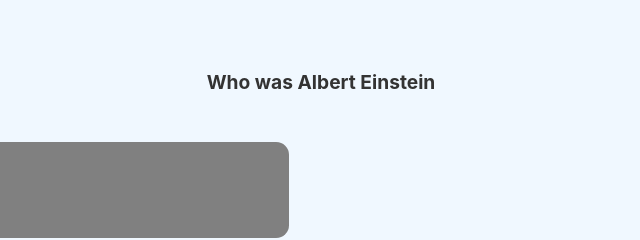
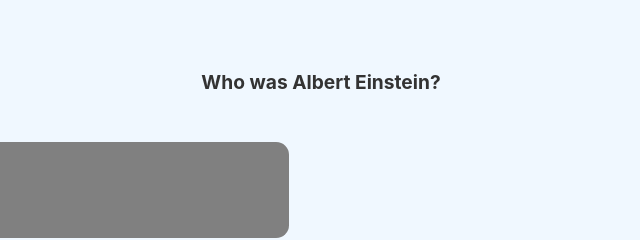
Before and after one commit to marioAmauta/tribute-page, a plain HTML site: page index.html in a window 1280 px wide. Shown: the part 762-1002 px from the top of the page, 319-959 px from the left. Drawn offline with Linux system fonts and the light colour scheme.

```diff
--- a/index.html
+++ b/index.html
@@ -29,7 +29,7 @@
       </div>
     </section>
     <section id="tribute-info">
-      <h3 class="info-section-title">Who was Albert Einstein</h3>
+      <h3 class="info-section-title">Who was Albert Einstein?</h3>
       <ul class="list-section">
         <li class="list-item">
           <p>1914</p>
```
